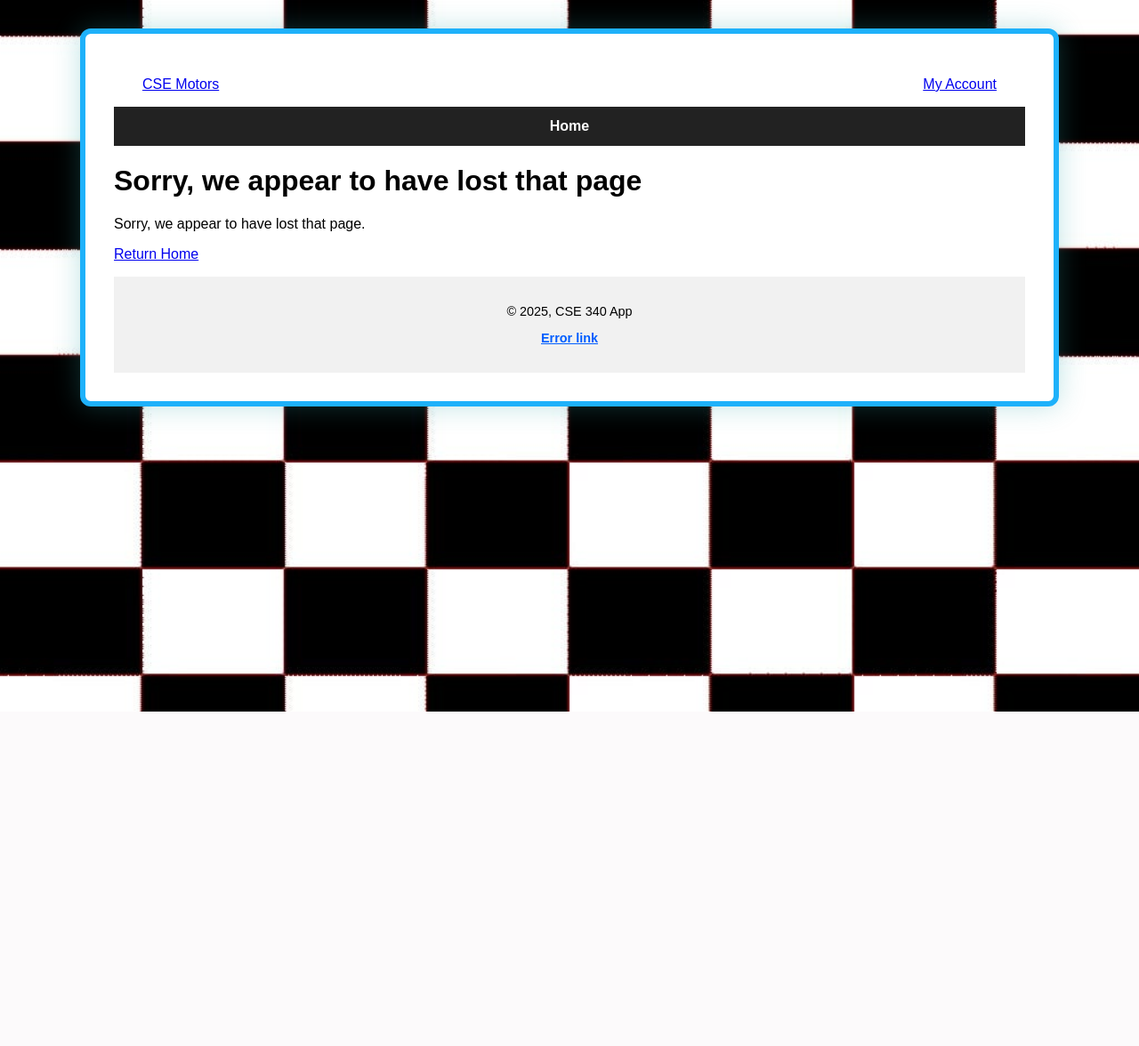
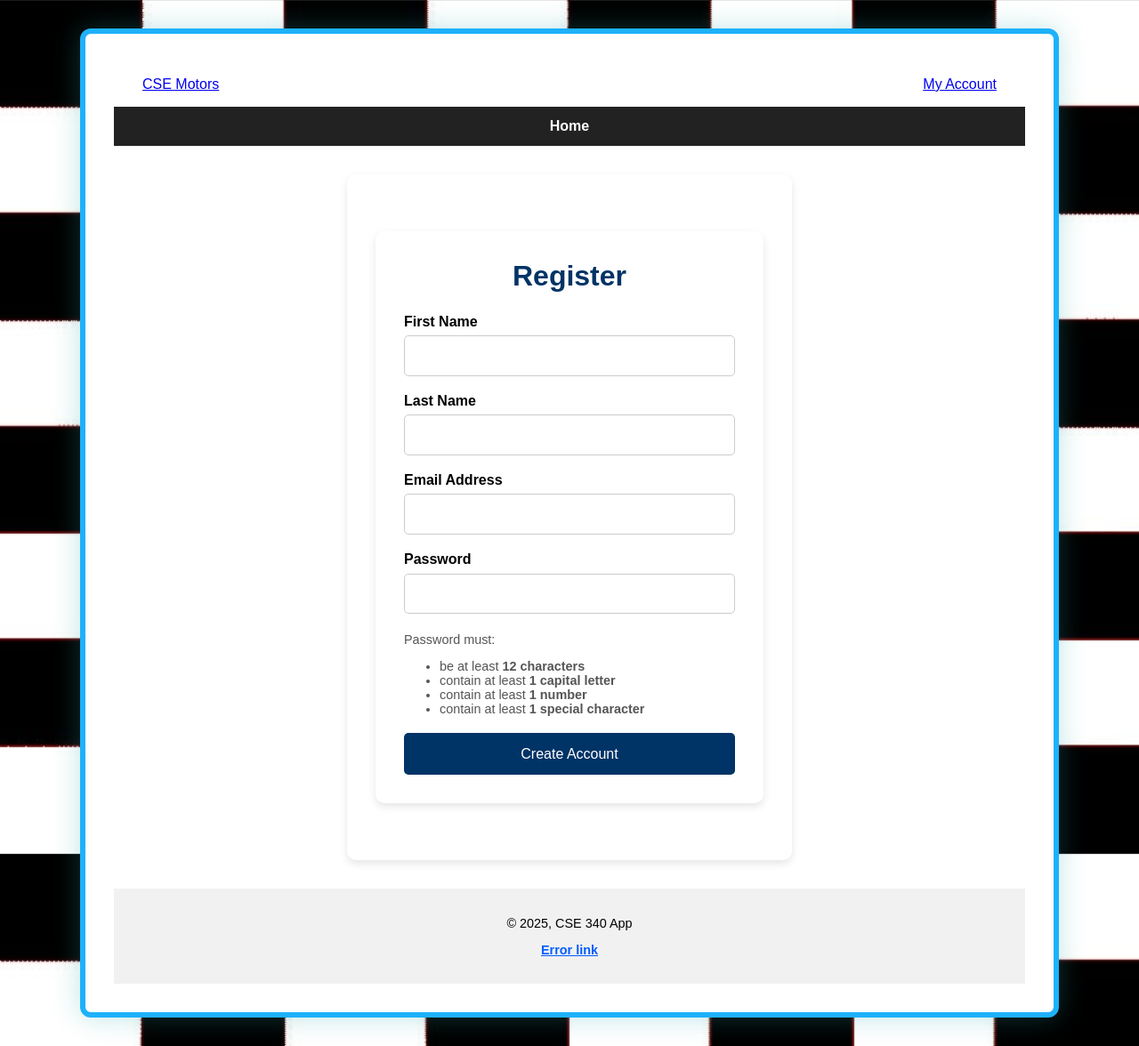
Before and after one commit to Nanayawemperor/340-start, a Node server app: page /account/register in a window 1280 px wide. Shown: the whole page at 89% size. Before the commit the page ends 800 px from the top, so only its background shows below. Run offline with Node 20, Linux system fonts and the light colour scheme; data that the repository does not hold is empty; some libraries are stand-ins or nearby versions.

Commit message:
created a registration view

```diff
--- a/controllers/accountController.js
+++ b/controllers/accountController.js
@@ -11,4 +11,13 @@ async function buildLogin(req, res, next) {
         nav,
     })}
 
-    module.exports = {buildLogin};
+async function buildRegister(req, res, next) {
+    let nav = await utilities.getNav();
+    res.render("account/register", {
+        title: "Register",
+        nav,
+        errors: null
+    })
+}
+
+    module.exports = {buildLogin, buildRegister};
--- a/routes/accountRoute.js
+++ b/routes/accountRoute.js
@@ -7,4 +7,7 @@ const accountController = require("../controllers/accountController");
 // Route to build the My Account view
 router.get("/login", utilities.handleErrors(accountController.buildLogin));
 
+// Route to build the Registration view
+router.get("/register", utilities.handleErrors(accountController.buildRegister));
+
 module.exports = router;
--- a/views/account/login.ejs
+++ b/views/account/login.ejs
@@ -82,10 +82,10 @@
     <!-- Login Form -->
     <form action="/account/login" method="POST">
       <label for="email">Email Address</label>
-      <input type="email" id="email" name="email" required>
+      <input type="email" id="email" name="account_email" required>
 
       <label for="password">Password</label>
-      <input type="password" id="password" name="password" required>
+      <input type="password" id="password" name="account_password" required>
 
       <button type="submit">Login</button>
     </form>
--- /dev/null
+++ b/views/account/register.ejs
@@ -0,0 +1,137 @@
+
+
+  <!-- Professional CSS styling -->
+  <style>
+    main {
+      max-width: 500px;
+      background: white;
+      margin: 2rem auto;
+      padding: 2rem;
+      border-radius: 10px;
+      box-shadow: 0 4px 10px rgba(0,0,0,0.1);
+    }
+    h1 {
+      margin-top: 0;
+      text-align: center;
+      color: #003366;
+    }
+    form {
+      margin-top: 1.5rem;
+    }
+    label {
+      display: block;
+      font-weight: bold;
+      margin-bottom: .4rem;
+    }
+    input[type="text"],
+    input[type="email"],
+    input[type="password"] {
+      width: 100%;
+      padding: .8rem;
+      margin-bottom: 1.2rem;
+      border: 1px solid #ccc;
+      border-radius: 5px;
+      font-size: 1rem;
+    }
+    button {
+      width: 100%;
+      padding: .9rem;
+      font-size: 1rem;
+      background: #003366;
+      color: white;
+      border: none;
+      border-radius: 5px;
+      cursor: pointer;
+    }
+    button:hover {
+      background: #002244;
+    }
+    .message {
+      background: #ffe6e6;
+      color: #a00000;
+      padding: .8rem;
+      border-radius: 5px;
+      margin-bottom: 1rem;
+      border: 1px solid #ffcccc;
+    }
+    .requirements {
+      font-size: 0.9rem;
+      margin-top: -0.8rem;
+      margin-bottom: 1.2rem;
+      color: #555;
+    }
+  </style>
+</head>
+
+<body>
+
+
+
+  <main>
+    <h1><%= title %></h1>
+
+    <!-- Flash message (if present) -->
+    <% if (typeof flash !== "undefined") { %>
+      <div class="message">
+        <%= flash %>
+      </div>
+    <% } %>
+
+    <form action="/account/register" method="POST">
+
+      <!-- FIRST NAME -->
+      <label for="firstname">First Name</label>
+      <input
+        type="text"
+        id="firstname"
+        name="account_firstname"
+        required
+        value="<%= typeof locals.account_firstname !== 'undefined' ? locals.account_firstname : '' %>"
+      >
+
+      <!-- LAST NAME -->
+      <label for="lastname">Last Name</label>
+      <input
+        type="text"
+        id="lastname"
+        name="account_lastname"
+        required
+        value="<%= typeof locals.account_lastname !== 'undefined' ? locals.account_lastname : '' %>"
+      >
+
+      <!-- EMAIL -->
+      <label for="email">Email Address</label>
+      <input
+        type="email"
+        id="email"
+        name="account_email"
+        required
+        value="<%= typeof locals.account_email !== 'undefined' ? locals.account_email : '' %>"
+      >
+
+      <!-- PASSWORD -->
+      <label for="password">Password</label>
+      <input
+        type="password"
+        id="password"
+        name="account_password"
+        required
+        minlength="12"
+        pattern="(?=.*[A-Z])(?=.*[0-9])(?=.*[\W_]).{12,}"
+      >
+      <div class="requirements">
+        <p>Password must:</p>
+        <ul>
+          <li>be at least <strong>12 characters</strong></li>
+          <li>contain at least <strong>1 capital letter</strong></li>
+          <li>contain at least <strong>1 number</strong></li>
+          <li>contain at least <strong>1 special character</strong></li>
+        </ul>
+      </div>
+
+      <button type="submit">Create Account</button>
+    </form>
+
+  </main>
+
+</body>
```
